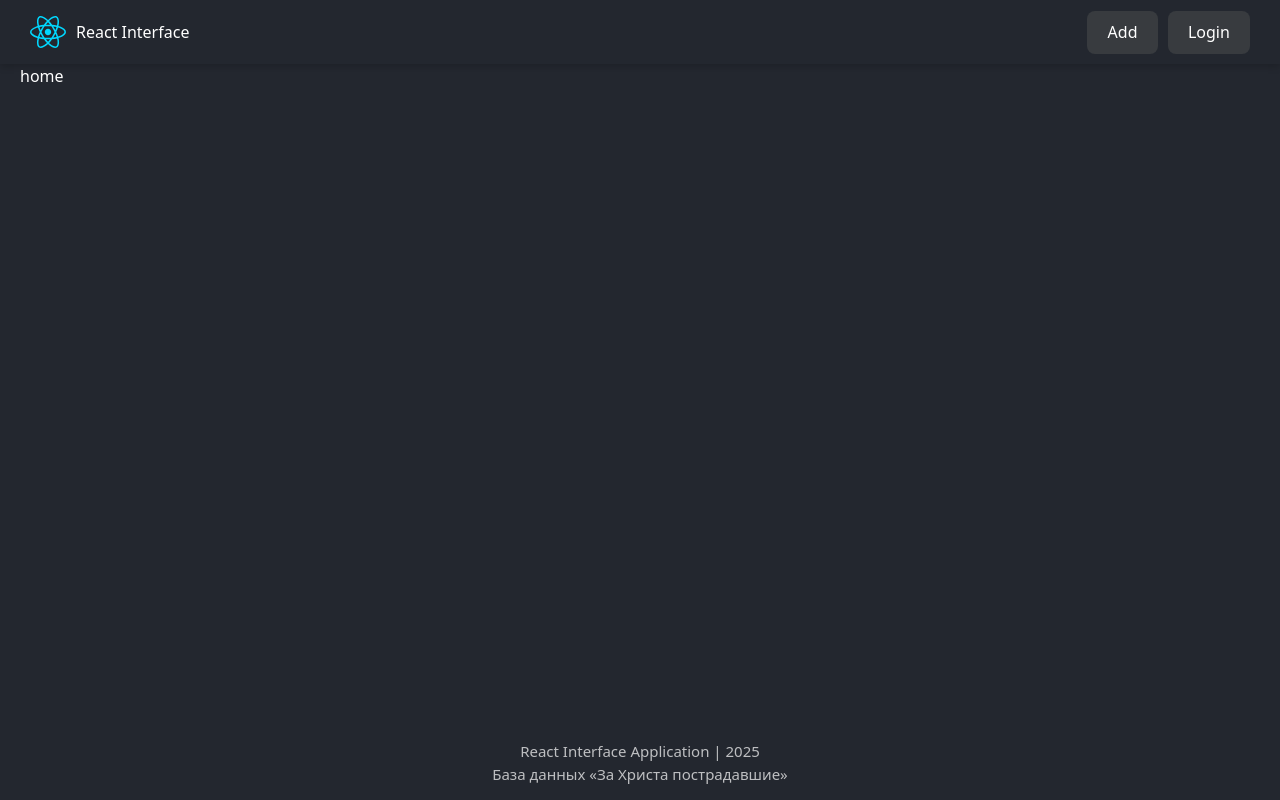
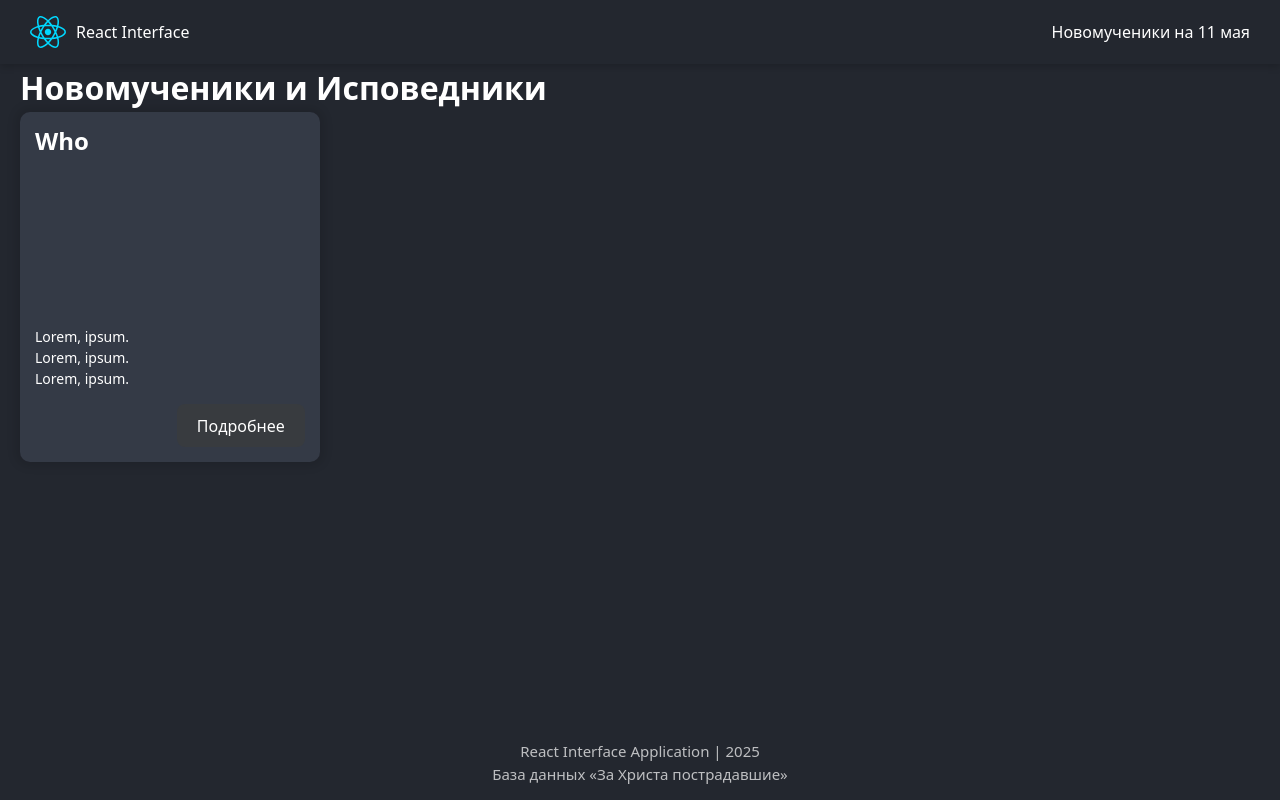
Before and after one commit to SergeySudarkin/react-api, a React (Vite) app: page / in a window 1280 px wide. Built offline with nearby package versions, Linux system fonts and the light colour scheme.

Commit message:
HomePage, PreviewCard

```diff
--- a/src/App.jsx
+++ b/src/App.jsx
@@ -1,14 +1,14 @@
 import { BrowserRouter, Routes, Route } from "react-router-dom";
 import { MainLayout } from "./components/MainLayout";
+import { HomePage } from "./pages/HomePage";
 
 function App() {
     return (
         <BrowserRouter>
             <Routes>
                 <Route element={<MainLayout />}>
-                    <Route path="/" element={<div>home</div>} />
+                    <Route path="/" element={<HomePage />} />
                     <Route path="/forbidden" element={<div>forbidden</div>} />
-                    <Route path="/addcard" element={<div>add card</div>} />
                 </Route>
             </Routes>
         </BrowserRouter>
--- a/src/components/Header/Header.jsx
+++ b/src/components/Header/Header.jsx
@@ -1,19 +1,23 @@
+import { useNavigate } from "react-router-dom";
 import ReactLogo from "../../assets/react.svg";
 import { Button } from "../Button";
 import cls from "./Header.module.css";
 
 export const Header = () => {
+    const navigate = useNavigate();
+    const currentDate = Intl.DateTimeFormat("ru-RU", {
+        day: "numeric",
+        month: "long",
+    }).format(new Date());
+
     return (
         <header className={cls.header}>
-            <p>
+            <p className={cls.info} onClick={() => navigate("/")}>
                 <img src={ReactLogo} alt="react logo" />
                 <span>React Interface</span>
             </p>
 
-            <div className={cls.headerButtons}>
-                <Button>Add</Button>
-                <Button>Login</Button>
-            </div>
+            <p className={cls.headerDate}>Новомученики на {currentDate}</p>
         </header>
     );
 };
--- a/src/components/Header/Header.module.css
+++ b/src/components/Header/Header.module.css
@@ -9,7 +9,7 @@
     box-shadow: 0 2px 8px 0 rgba(0, 0, 0, 0.2);
 }
 
-p {
+.info {
     text-transform: capitalize;
     display: flex;
     justify-content: center;
@@ -18,10 +18,3 @@ p {
     cursor: pointer;
     user-select: none;
 }
-
-.headerButtons {
-    display: flex;
-    justify-content: center;
-    align-items: center;
-    gap: 10px;
-}
--- /dev/null
+++ b/src/components/PreviewCard/PreviewCard.jsx
@@ -0,0 +1,16 @@
+import { Button } from "../Button";
+import cls from "./PreviewCard.module.css";
+
+export const PreviewCard = () => {
+    return (
+        <div className={cls.card}>
+            <h5 className={cls.cardTitle}>Who</h5>
+            <div className={cls.cardShortInfo}>
+                <p className={cls.cardText}>Lorem, ipsum.</p>
+                <p className={cls.cardText}>Lorem, ipsum.</p>
+                <p className={cls.cardText}>Lorem, ipsum.</p>
+            </div>
+            <Button onClick={() => { }}>Подробнее</Button>
+        </div>
+    );
+};
--- /dev/null
+++ b/src/components/PreviewCard/PreviewCard.module.css
@@ -0,0 +1,32 @@
+.card {
+    width: 300px;
+    height: 350px;
+    border-radius: 10px;
+    padding: 15px;
+    background-color: var(--card-bg-color);
+    color: var(--text-color);
+    box-shadow: 0 0 8px 5px rgba(0, 0, 0, 0.1);
+    display: flex;
+    flex-direction: column;
+    justify-content: start;
+    align-items: start;
+    gap: 15px;
+}
+
+.card button {
+    align-self: end;
+}
+
+.cardTitle {
+    font-size: 24px;
+    line-height: 28px;
+}
+
+.cardShortInfo {
+    margin-top: auto;
+}
+
+.cardText {
+    font-size: 14px;
+    text-align: justify;
+}
--- /dev/null
+++ b/src/components/PreviewCard/index.jsx
@@ -0,0 +1 @@
+export { PreviewCard } from "./PreviewCard";
--- a/src/index.css
+++ b/src/index.css
@@ -5,6 +5,8 @@
 
     --btn-bg-color: #383b3f;
     --btn-text-color: #fff;
+
+    --card-bg-color: #343a46;
 
     font-family: system-ui, Avenir, Helvetica, Arial, sans-serif;
     line-height: 1.5;
@@ -41,6 +43,8 @@ body {
 
         --btn-bg-color: #16444f;
         --btn-text-color: #57c4dc;
+
+        --card-bg-color: #ebedf0;
     }
 }
 
@@ -51,5 +55,7 @@ body {
 
         --btn-bg-color: #383b3f;
         --btn-text-color: #fff;
+
+        --card-bg-color: #343a46;
     }
 }
--- /dev/null
+++ b/src/pages/HomePage/HomePage.jsx
@@ -0,0 +1,11 @@
+import { PreviewCard } from "../../components/PreviewCard";
+import cls from "./HomePage.module.css";
+
+export const HomePage = () => {
+    return (
+        <div>
+            <h1>Новомученики и Исповедники</h1>
+            <PreviewCard />
+        </div>
+    );
+};
--- /dev/null
+++ b/src/pages/HomePage/index.jsx
@@ -0,0 +1 @@
+export { HomePage } from "./HomePage";
```
Also changed, not shown: src/pages/HomePage/HomePage.module.css (added).
